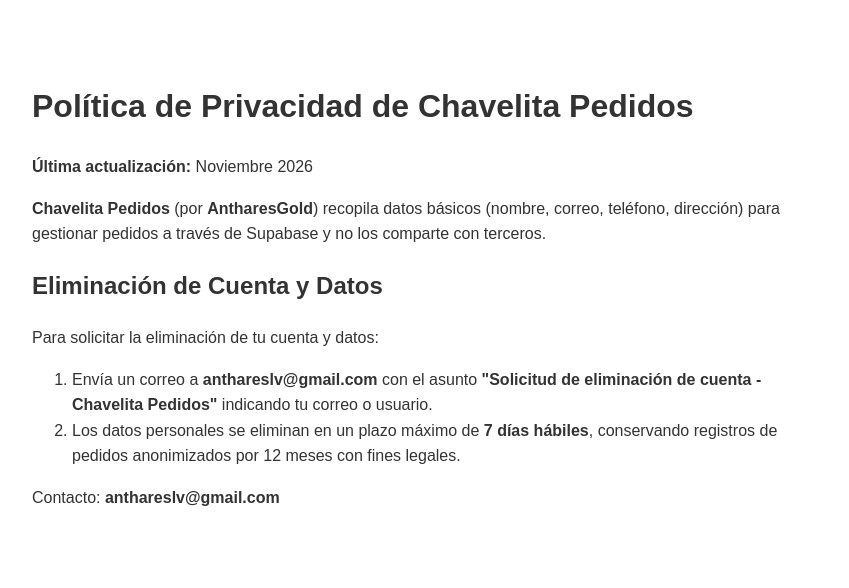
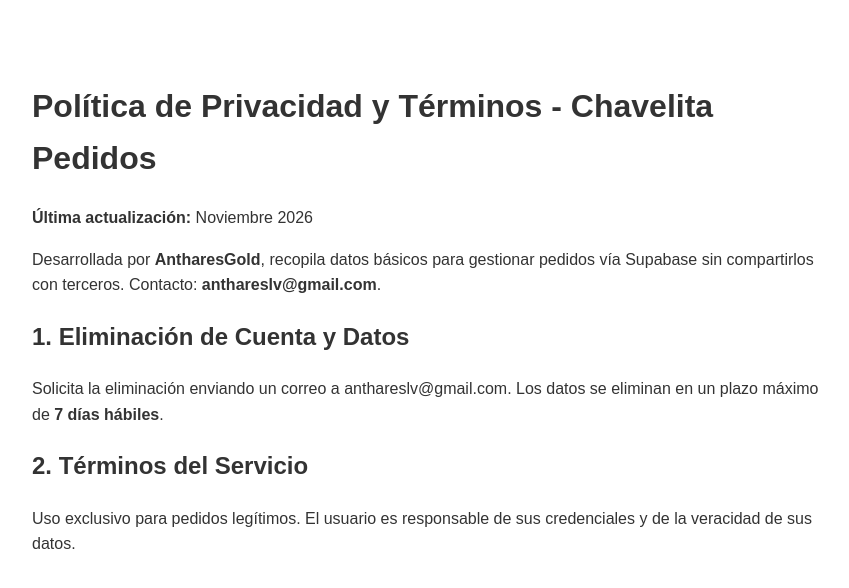
Before and after one commit to ymamanir/politica-privacidad, a plain HTML site: page index.html in a window 1280 px wide. Shown: the whole page, without its empty margins (208-1057 px from the left). Drawn offline with Linux system fonts and the light colour scheme.

Commit message:
Update privacy policy and terms in index.html

```diff
--- a/index.html
+++ b/index.html
@@ -3,19 +3,15 @@
 <head>
     <meta charset="UTF-8">
     <meta name="viewport" content="width=device-width, initial-scale=1.0">
-    <title>Política de Privacidad y Eliminación de Datos - Chavelita Pedidos</title>
+    <title>Política de Privacidad y Términos - Chavelita Pedidos</title>
 </head>
 <body style="font-family: Arial, sans-serif; max-width: 800px; margin: 40px auto; padding: 20px; line-height: 1.6; color: #333;">
-    <h1>Política de Privacidad de Chavelita Pedidos</h1>
+    <h1>Política de Privacidad y Términos - Chavelita Pedidos</h1>
     <p><strong>Última actualización:</strong> Noviembre 2026</p>
-    <p><strong>Chavelita Pedidos</strong> (por <strong>AntharesGold</strong>) recopila datos básicos (nombre, correo, teléfono, dirección) para gestionar pedidos a través de Supabase y no los comparte con terceros.</p>
-
-    <h2>Eliminación de Cuenta y Datos</h2>
-    <p>Para solicitar la eliminación de tu cuenta y datos:</p>
-    <ol>
-        <li>Envía un correo a <strong>anthareslv@gmail.com</strong> con el asunto <strong>"Solicitud de eliminación de cuenta - Chavelita Pedidos"</strong> indicando tu correo o usuario.</li>
-        <li>Los datos personales se eliminan en un plazo máximo de <strong>7 días hábiles</strong>, conservando registros de pedidos anonimizados por 12 meses con fines legales.</li>
-    </ol>
-    <p>Contacto: <strong>anthareslv@gmail.com</strong></p>
+    <p>Desarrollada por <strong>AntharesGold</strong>, recopila datos básicos para gestionar pedidos vía Supabase sin compartirlos con terceros. Contacto: <strong>anthareslv@gmail.com</strong>.</p>
+    <h2>1. Eliminación de Cuenta y Datos</h2>
+    <p>Solicita la eliminación enviando un correo a anthareslv@gmail.com. Los datos se eliminan en un plazo máximo de <strong>7 días hábiles</strong>.</p>
+    <h2>2. Términos del Servicio</h2>
+    <p>Uso exclusivo para pedidos legítimos. El usuario es responsable de sus credenciales y de la veracidad de sus datos.</p>
 </body>
 </html>
```
